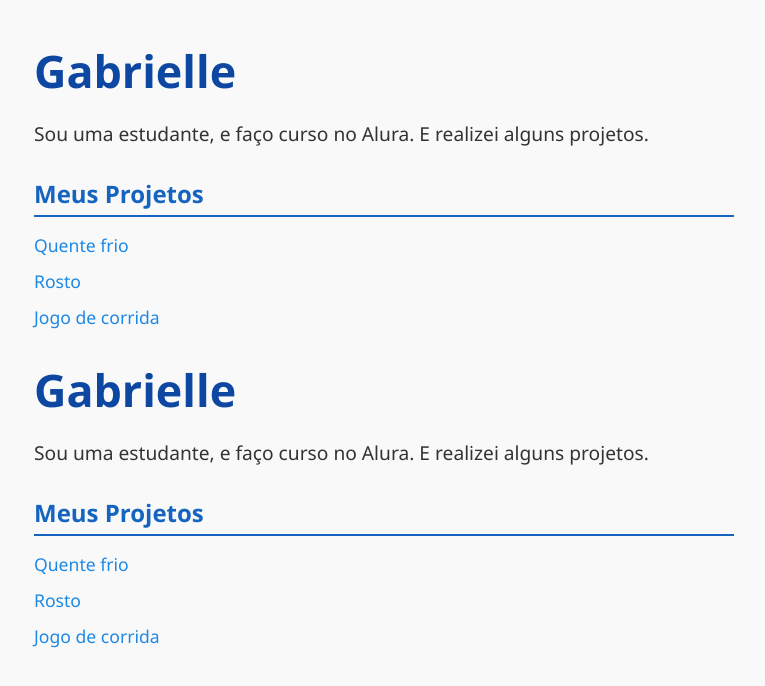
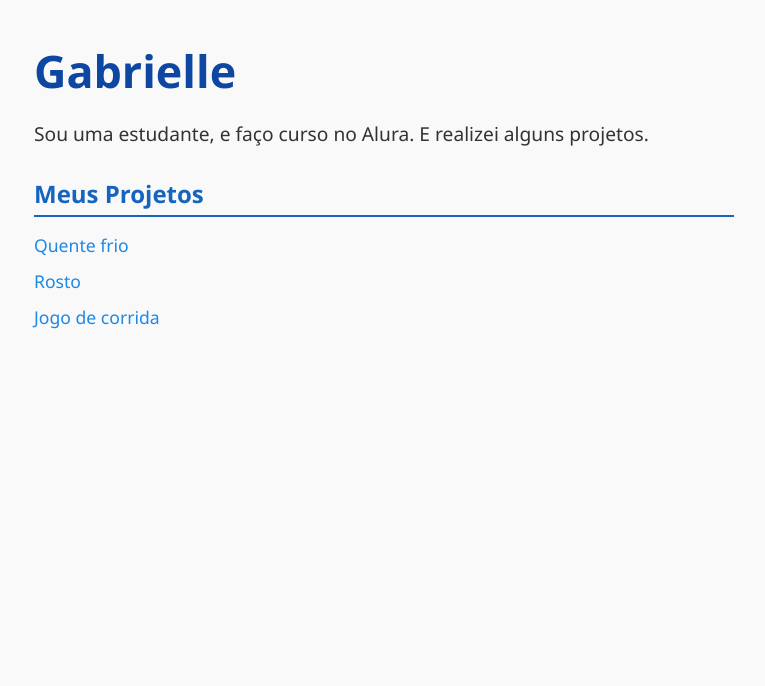
Before and after one commit to beesilvs/Portif-lio-Gabrielle-, a plain HTML site: page index.html in a window 1280 px wide. Shown: the whole page, without its empty margins (256-1021 px from the left). Drawn offline with Linux system fonts and the light colour scheme.

Commit message:
Update index.html

```diff
--- a/index.html
+++ b/index.html
@@ -59,65 +59,4 @@
     <li><a href="https://editor.p5js.org/beesilvs/sketches/4_61Ymxgl" target="_blank" rel="noopener noreferrer">Jogo de corrida</a></li>
   </ul>
 </body>
-</html><!DOCTYPE html>
-<html lang="pt-BR">
-<head>
-  <meta charset="UTF-8" />
-  <meta name="viewport" content="width=device-width, initial-scale=1" />
-  <title>Portfólio Gabrielle</title>
-  <style>
-    body {
-      font-family: 'Segoe UI', Tahoma, Geneva, Verdana, sans-serif;
-      max-width: 700px;
-      margin: 40px auto;
-      padding: 0 20px;
-      background: #f9f9f9;
-      color: #222;
-    }
-    h1 {
-      font-weight: 700;
-      font-size: 2.8rem;
-      margin-bottom: 5px;
-      color: #0d47a1;
-    }
-    p.intro {
-      font-size: 1.2rem;
-      margin-bottom: 30px;
-      color: #333;
-    }
-    h2 {
-      font-weight: 600;
-      color: #1565c0;
-      margin-bottom: 15px;
-      border-bottom: 2px solid #1565c0;
-      padding-bottom: 5px;
-    }
-    ul {
-      list-style: none;
-      padding-left: 0;
-    }
-    li {
-      margin-bottom: 12px;
-      font-size: 1.1rem;
-    }
-    a {
-      color: #1e88e5;
-      text-decoration: none;
-    }
-    a:hover {
-      text-decoration: underline;
-    }
-  </style>
-</head>
-<body>
-  <h1>Gabrielle</h1>
-  <p class="intro">Sou uma estudante, e faço curso no Alura. E realizei alguns projetos.</p>
-
-  <h2>Meus Projetos</h2>
-  <ul>
-    <li><a href="https://editor.p5js.org/beesilvs/sketches/efpBkM-zK" target="_blank" rel="noopener noreferrer">Quente frio</a></li>
-    <li><a href="https://editor.p5js.org/beesilvs/sketches/TQuOE-orD" target="_blank" rel="noopener noreferrer">Rosto</a></li>
-    <li><a href="https://editor.p5js.org/beesilvs/sketches/4_61Ymxgl" target="_blank" rel="noopener noreferrer">Jogo de corrida</a></li>
-  </ul>
-</body>
 </html>
```
